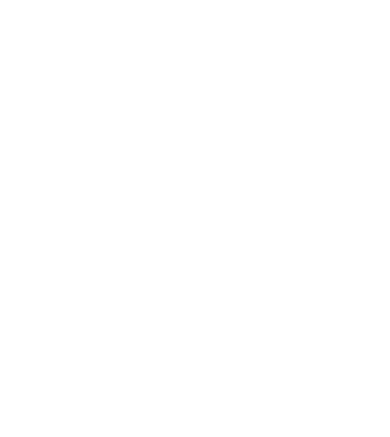
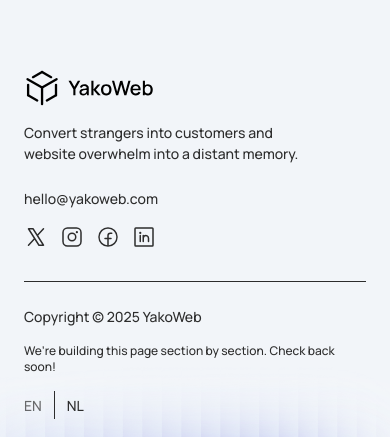
Before and after one commit to nazaruys/yakoweb, a Next.js app: page / in a window 390 px wide. Shown: the part 1170-1607 px from the top of the page. Before the commit the page ends 1086 px from the top, so only its background shows below. Built offline with nearby package versions, Linux system fonts and the light colour scheme.

Commit message:
Footer optimization

```diff
--- a/app/page.js
+++ b/app/page.js
@@ -145,41 +145,31 @@ export default function Home() {
         </section>
         {/* Footer */}
         <footer
-          className="hidden relative z-0 aspect-[1426/344] mt-[30vh] sm:flex px-44 flex-col-reverse bg-[url('/backgrounds/footer.png')] bg-[length:100%_auto] bg-no-repeat bg-bottom"
+          className="relative z-0 aspect-[1426/344] mt-[20vh] lg:-mt-[25vh] flex flex-col-reverse bg-[url('/backgrounds/footer.png')] bg-[length:100%_auto] bg-no-repeat bg-bottom px-6 sm:px-12 xl:px-44"
         >
           {/* Below */}
-          <div
-            className="flex flex-row justify-between items-center py-6 font-medium text-dark text-[14px]"
-          >
+          <div className="flex flex-col sm:flex-row justify-between items-start sm:items-center gap-4 py-6 font-medium text-dark text-[14px]">
             <span>Copyright © 2025 YakoWeb</span>
-            <span className="text-xs">We’re building this page section by section. Check back soon!</span>
-            <div
-              className="flex flex-row gap-3"
-            >
-              <a href={null} className="text-dark/70">EN</a>
-              <div className="w-[1px] h-[28px] bg-dark"></div>
+            <span className="text-xs sm:text-[14px] text-wrap sm:text-nowrap">We’re building this page section by section. Check back soon!</span>
+            <div className="flex flex-row items-center gap-3">
+              <a href="#" className="text-dark/70">EN</a>
+              <div className="w-[1px] h-[28px] bg-dark" />
               <a>NL</a>
             </div>
           </div>
+
           {/* Line */}
           <div className="w-full h-[1px] bg-dark" />
+
           {/* Above */}
-          <div
-            className="mb-8 flex flex-row justify-between items-center font-medium text-dark text-[14px]"
-          >
-            <div
-              className="flex flex-row gap-7"
-            >
+          <div className="mb-8 flex flex-col sm:flex-row justify-between items-start sm:items-center gap-6 font-medium text-dark text-[14px]">
+            <div className="flex flex-col sm:flex-row gap-4 sm:gap-7 max-w-full">
               <img src="/logos/YakoWeb.svg" alt="Logo" className="w-[130px] h-auto select-none" draggable="false" />
               <span className="max-w-[300px]">Convert strangers into customers and website overwhelm into a distant memory.</span>
             </div>
-            <div
-              className="flex flex-row gap-7"
-            >
-              <a href="mailto:hello@yakoweb.com" className="max-w-[300px] hover:text-black transition-all duration-200">hello@yakoweb.com</a>
-              <div
-                className="flex flex-row gap-3"
-              >
+            <div className="flex flex-col sm:flex-row gap-4 sm:gap-7">
+              <a href="mailto:hello@yakoweb.com" className="max-w-[300px] hover:text-black transition-all duration-200 break-words">hello@yakoweb.com</a>
+              <div className="flex flex-row gap-3">
                 <a href="#" className="group">
                   <XLogoIcon size={24} className="text-[#2D2D2D] group-hover:text-black transition-colors duration-200" />
                 </a>
@@ -196,6 +186,7 @@ export default function Home() {
             </div>
           </div>
         </footer>
+
       </div>
     </>
   );
```
